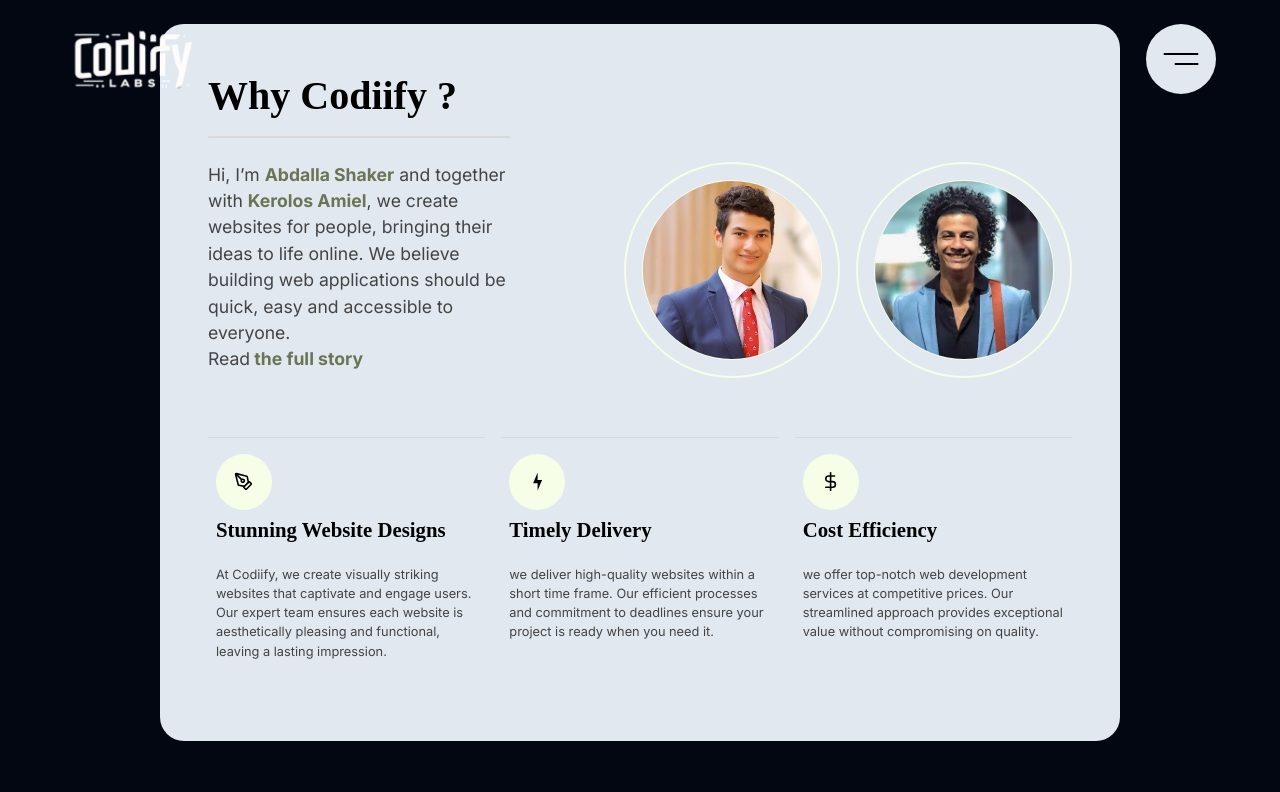
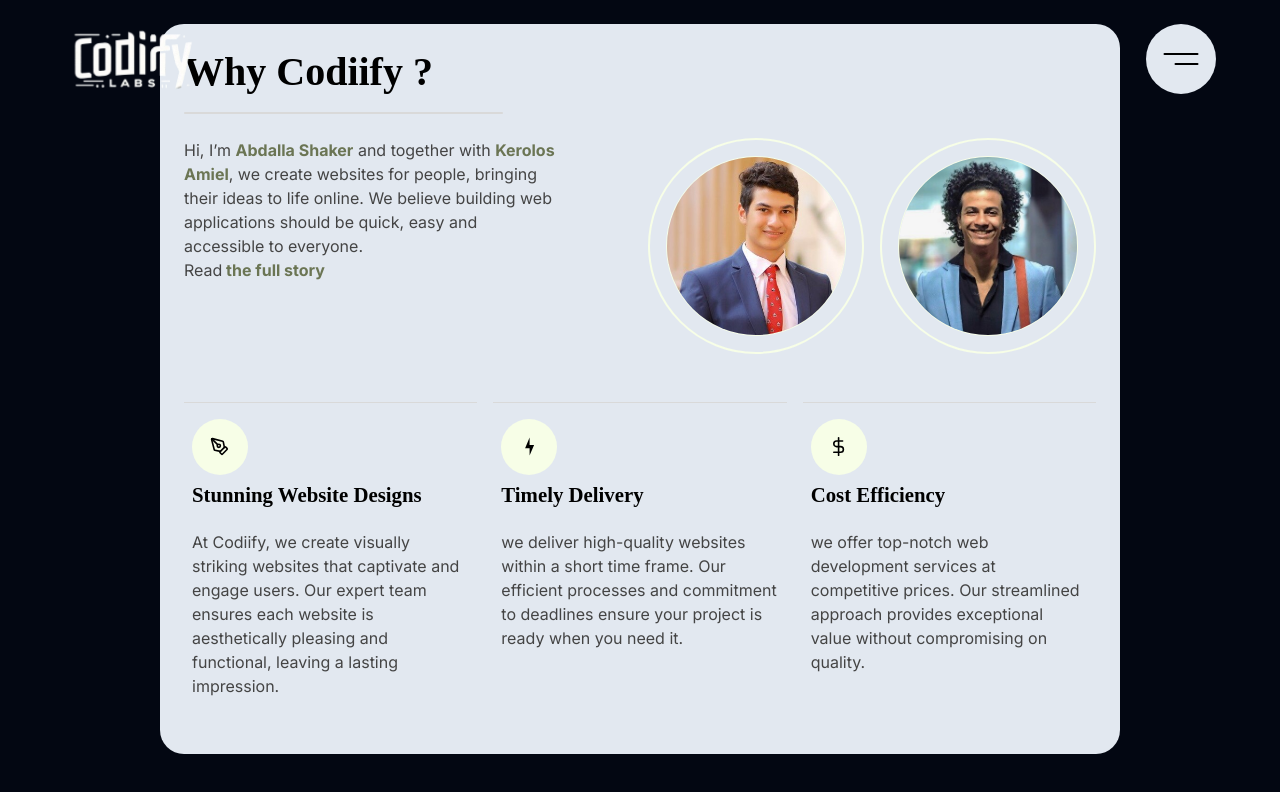
Before and after one commit to kerolosamiel/codeify-labs, a React (Vite) app: page / in a window 1280 px wide. Shown: the top 792 px of the page. Built offline with nearby package versions, Linux system fonts and the light colour scheme; a web font is replaced by a local one.

Commit message:
style: changes in about section

```diff
--- a/src/pages/Home/Home.jsx
+++ b/src/pages/Home/Home.jsx
@@ -33,7 +33,7 @@
       {/* // About section */}
 
       <section className="about my-4">
-        <div className="about-container p-5 m-auto d-flex flex-column gap-5   ">
+        <div className="about-container p-4 m-auto d-flex flex-column gap-5   ">
           <AboutInfo />
           <div className="features d-flex gap-3 justify-content-center">
             {/* Mapping over featureDetails array to render each feature */}
--- a/src/pages/Home/home-page.css
+++ b/src/pages/Home/home-page.css
@@ -7,6 +7,5 @@
 
 .about-container p {
   color: var(--black);
-  font-size: 1.1em;
   line-height: 1.5;
 }
--- a/src/pages/Home/homeComponents/Features/features.css
+++ b/src/pages/Home/homeComponents/Features/features.css
@@ -23,7 +23,6 @@
 }
 
 .feature p {
-  font-size: 0.8em;
   color: #444;
   font-weight: 100;
 }
```
